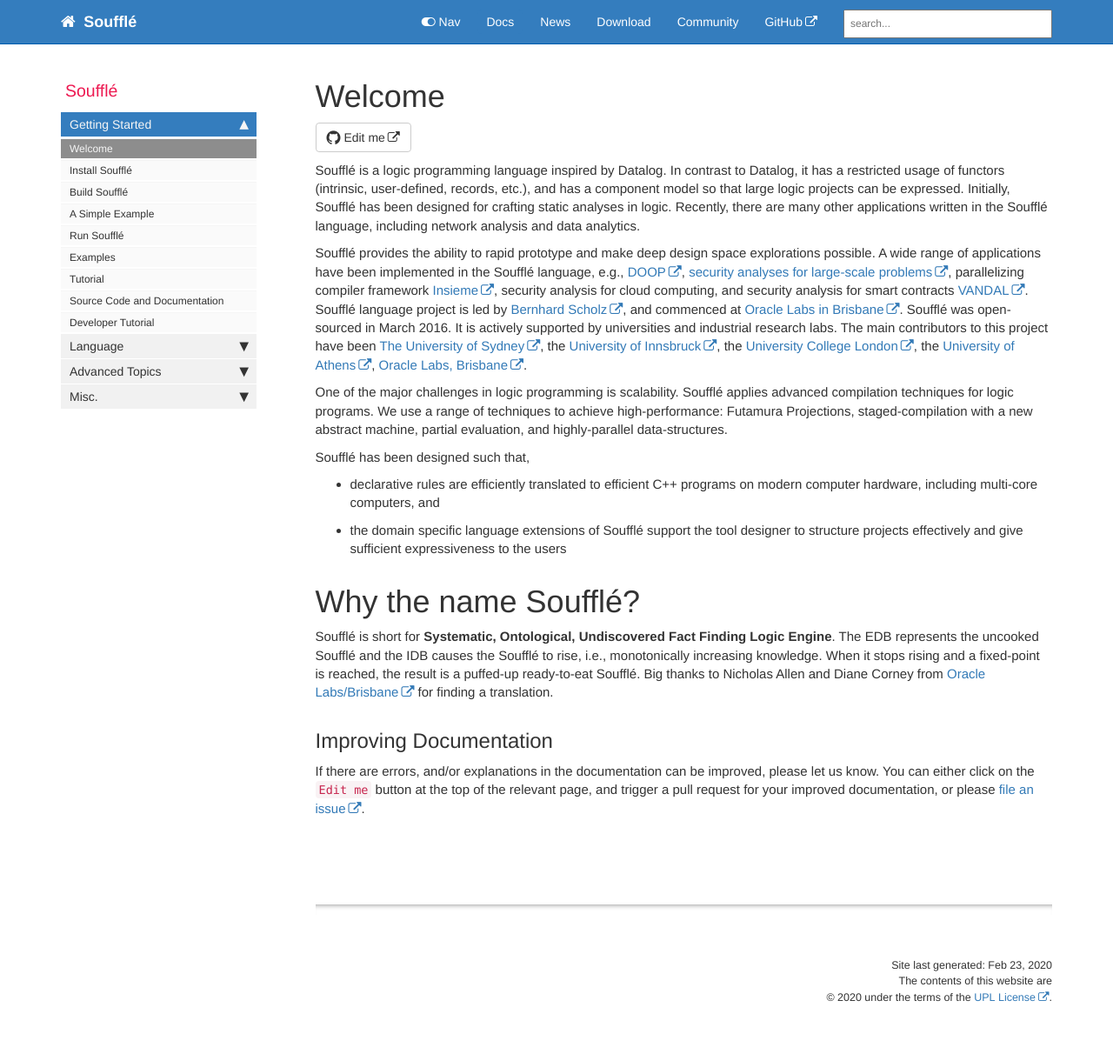
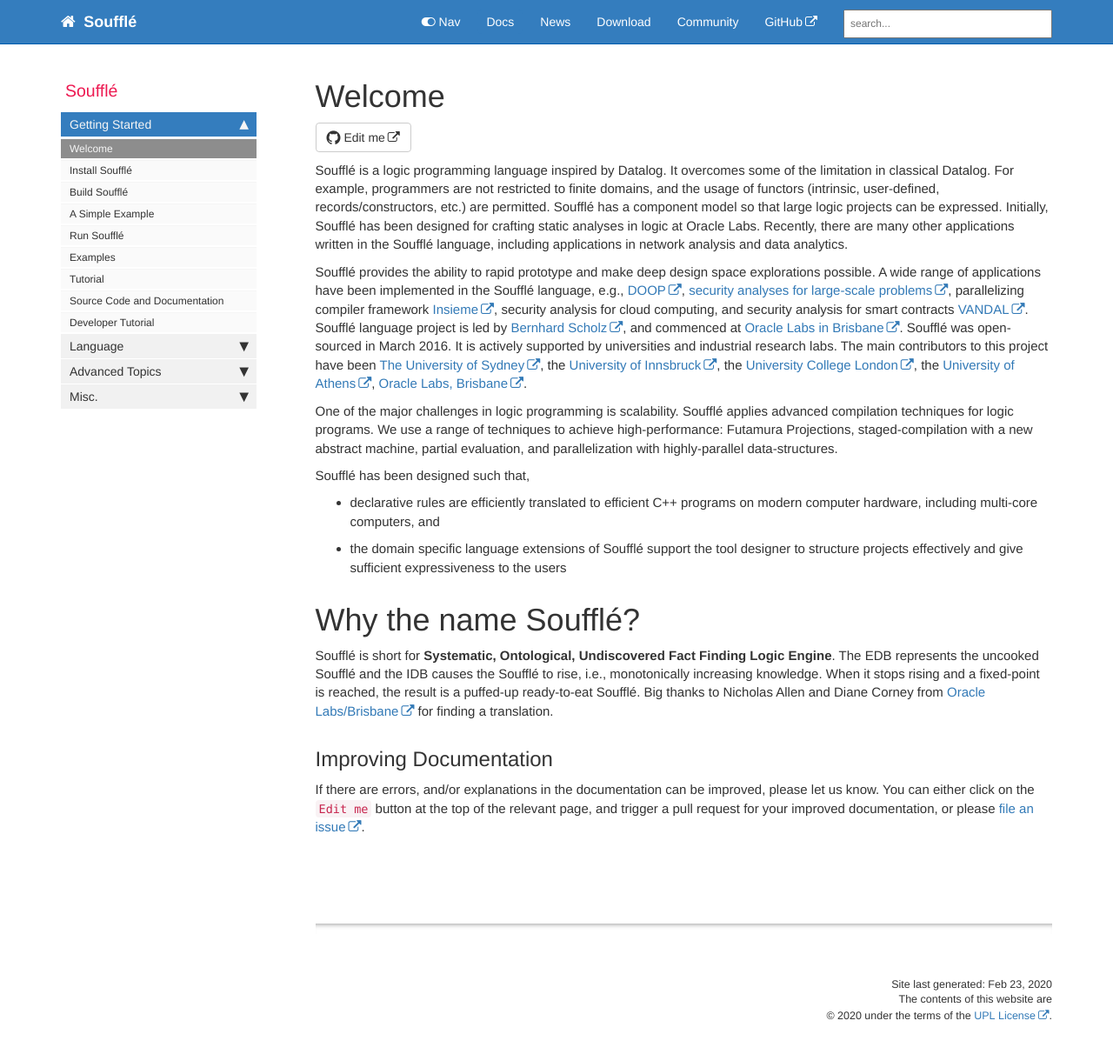
Before and after one commit to souffle-lang/souffle-lang.github.io, a Jekyll site: the page built from pages/docs/docsindex.md, in a window 1280 px wide and 1238 px high. Shown: the top 1212 px of the window at 87% size. Built offline with Jekyll 4.4.1, drawn with Linux system fonts in a browser that asks for light colours; comment, search, counter and statistics services are not loaded.

Commit message:
Update docsindex.md

```diff
--- a/pages/docs/docsindex.md
+++ b/pages/docs/docsindex.md
@@ -6,17 +6,17 @@ toc: false
 sidebar: docs_sidebar
 folder: docs
 ---
-Soufflé is a logic programming language inspired by Datalog. In contrast to Datalog, it has a restricted usage of
-functors (intrinsic, user-defined, records, etc.), and has a component model so that large logic projects can be
-expressed. Initially, Soufflé has been designed for crafting static analyses in logic. Recently, there are many
-other applications written in the Soufflé language, including network analysis and data analytics.
+Soufflé is a logic programming language inspired by Datalog. It overcomes some of the limitation in classical Datalog.
+For example, programmers are not restricted to finite domains, and the usage of functors (intrinsic, user-defined, records/constructors, etc.) are permitted. Soufflé has a component model so that large logic projects can be
+expressed. Initially, Soufflé has been designed for crafting static analyses in logic at Oracle Labs.
+Recently, there are many other applications written in the Soufflé language, including applications in network analysis and data analytics.
 
 Soufflé provides the ability to rapid prototype and make deep design space explorations possible.
 A wide range of applications have been implemented in the Soufflé language, e.g., [DOOP](https://bitbucket.org/yanniss/doop), [security analyses for large-scale problems](https://labs.oracle.com/pls/apex/f?p=labs:49:::::P49_PROJECT_ID:122), parallelizing compiler framework [Insieme](http://www.insieme-compiler.org), security analysis for cloud computing, and security analysis for smart contracts [VANDAL](https://github.com/usyd-blockchain/vandal).
 Soufflé language project is led by [Bernhard Scholz](http://b-scholz.github.io), and commenced at [Oracle Labs in Brisbane](https://github.com/oracle/souffle/wiki/Contributors). Soufflé was open-sourced in March 2016. It is actively supported by universities and industrial research labs. The main contributors to this project have been [The University of Sydney](http://sydney.edu.au), the [University of Innsbruck](https://www.uibk.ac.at/index.html.en), the [University College London](https://www.ucl.ac.uk), the [University of Athens](http://www.di.uoa.gr/), [Oracle Labs, Brisbane](http://https://labs.oracle.com/).
 
 One of the major challenges in logic programming is scalability.
-Soufflé applies advanced compilation techniques for logic programs. We use a range of techniques to achieve high-performance: Futamura Projections, staged-compilation with a new abstract machine, partial evaluation, and highly-parallel data-structures.
+Soufflé applies advanced compilation techniques for logic programs. We use a range of techniques to achieve high-performance: Futamura Projections, staged-compilation with a new abstract machine, partial evaluation, and parallelization with highly-parallel data-structures.
 
 Soufflé has been designed such that,
 
```
